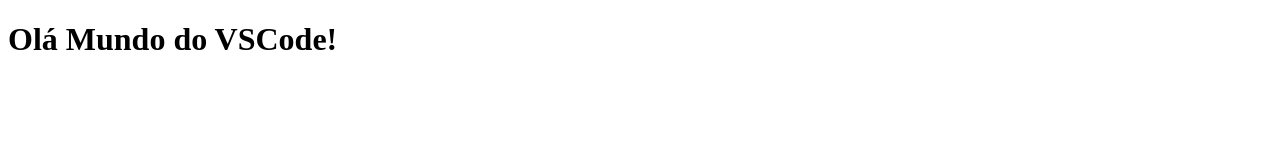
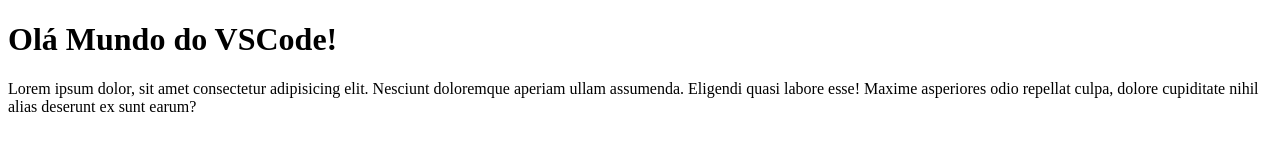
Before and after one commit to luizhenf/teste1-vscode, a plain HTML site: page index.html in a window 1280 px wide. Drawn offline with Linux system fonts and the light colour scheme.

Commit message:
Add Lorem

```diff
--- a/index.html
+++ b/index.html
@@ -8,5 +8,6 @@
 </head>
 <body>
     <h1>Olá Mundo do VSCode!</h1>
+    <p>Lorem ipsum dolor, sit amet consectetur adipisicing elit. Nesciunt doloremque aperiam ullam assumenda. Eligendi quasi labore esse! Maxime asperiores odio repellat culpa, dolore cupiditate nihil alias deserunt ex sunt earum?</p>
 </body>
 </html>
```
